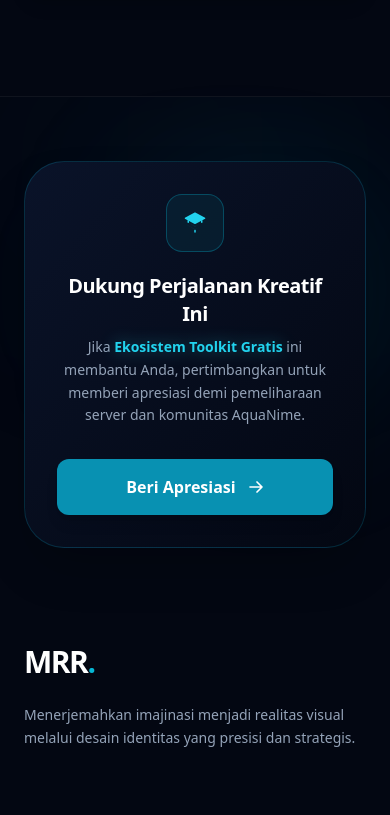
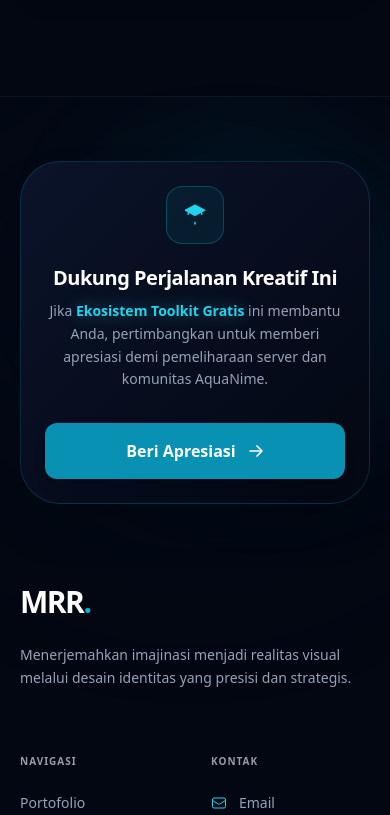
Before and after one commit to Rafli161102/CV-MRR, a Next.js app: page / in a window 390 px wide. Shown: the part 2667-3482 px from the top of the page. Built offline with nearby package versions, Linux system fonts and the light colour scheme.

Commit message:
Update Footer.jsx

```diff
--- a/src/components/Footer.jsx
+++ b/src/components/Footer.jsx
@@ -3,7 +3,7 @@
 import Link from 'next/link';
 
 // =========================================================================
-// IKON SVG KUSTOM & PROFESIONAL
+// IKON SVG KUSTOM
 // =========================================================================
 const DiamondSparkleIcon = () => (
   <svg xmlns="http://www.w3.org/2000/svg" viewBox="0 0 24 24" fill="currentColor" className="w-6 h-6 shrink-0 text-cyan-400 group-hover:scale-110 transition-transform duration-500">
@@ -35,15 +35,16 @@ export default function Footer() {
   const currentYear = new Date().getFullYear();
 
   return (
-    // PERBAIKAN BUG: mt-20 dihapus, diganti pt-16 agar nempel sempurna dengan halaman di atasnya
-    <footer className="bg-[#030712] relative z-20 overflow-hidden pt-16 border-t border-white/5">
+    // FIX OVERFLOW: w-full overflow-x-hidden ditambahkan agar super aman
+    <footer className="bg-[#030712] relative z-20 w-full overflow-x-hidden pt-16 border-t border-white/5">
 
-      <div className="absolute top-0 left-1/2 -translate-x-1/2 w-[80vw] h-[40vw] bg-cyan-900/10 rounded-full blur-[120px] pointer-events-none"></div>
+      {/* Background Decor */}
+      <div className="absolute top-0 left-1/2 -translate-x-1/2 w-[800px] max-w-full h-[400px] bg-cyan-900/10 rounded-full blur-[120px] pointer-events-none"></div>
 
-      <div className="max-w-[1400px] mx-auto px-6 lg:px-12 pb-8 relative z-10">
+      <div className="w-full max-w-[1400px] mx-auto px-5 sm:px-8 lg:px-12 pb-8 relative z-10">
 
         {/* BANNER APRESIASI */}
-        <div className="mb-24 p-8 md:p-12 rounded-[2.5rem] bg-gradient-to-br from-[#0A1329] to-[#030712] border border-cyan-500/20 shadow-2xl flex flex-col lg:flex-row items-center justify-between gap-8 group overflow-hidden">
+        <div className="mb-20 p-6 sm:p-8 md:p-12 rounded-[2.5rem] bg-gradient-to-br from-[#0A1329] to-[#030712] border border-cyan-500/20 shadow-2xl flex flex-col lg:flex-row items-center justify-between gap-8 group overflow-hidden">
           <div className="absolute top-0 right-0 w-64 h-64 bg-cyan-500/10 rounded-full blur-[80px] -z-10 group-hover:bg-cyan-500/20 transition-all"></div>
 
           <div className="flex flex-col md:flex-row items-center md:items-start text-center md:text-left gap-5 lg:w-[61.8%]">
@@ -69,9 +70,9 @@ export default function Footer() {
           </div>
         </div>
 
-        {/* FOOTER LINKS - GOLDEN RATIO */}
+        {/* FOOTER LINKS */}
         <div className="flex flex-col lg:flex-row gap-16 lg:gap-0 mb-16">
-          <div className="lg:w-[61.8%] pr-0 lg:pr-20">
+          <div className="w-full lg:w-[61.8%] pr-0 lg:pr-20">
             <Link href="/" className="inline-block mb-6">
               <span className="text-3xl font-black tracking-tighter text-white">MRR<span className="text-cyan-500">.</span></span>
             </Link>
@@ -80,15 +81,15 @@ export default function Footer() {
             </p>
           </div>
 
-          <div className="lg:w-[38.2%] grid grid-cols-2 gap-8">
+          <div className="w-full lg:w-[38.2%] grid grid-cols-2 gap-8">
             <div>
               <h4 className="text-white font-bold tracking-widest uppercase text-[10px] mb-6 opacity-60">Navigasi</h4>
               <ul className="space-y-4 text-sm text-slate-400 font-medium">
                 <li><Link href="/projects" className="hover:text-cyan-400 transition-colors">Portofolio</Link></li>
                 <li><Link href="/photography" className="hover:text-cyan-400 transition-colors">Fotografi</Link></li>
                 <li>
-                  <Link href="/toolkit" className="flex items-center gap-2 group">
-                    <div className="relative flex items-center justify-center w-5 h-5 rounded-full bg-cyan-500/20 border border-cyan-500/40">
+                  <Link href="/toolkit" className="flex items-center gap-2 group w-fit">
+                    <div className="relative flex items-center justify-center w-5 h-5 rounded-full bg-cyan-500/20 border border-cyan-500/40 shrink-0">
                       <div className="absolute inset-0 bg-cyan-400/20 animate-ping rounded-full"></div>
                       <BoltIcon />
                     </div>
```
